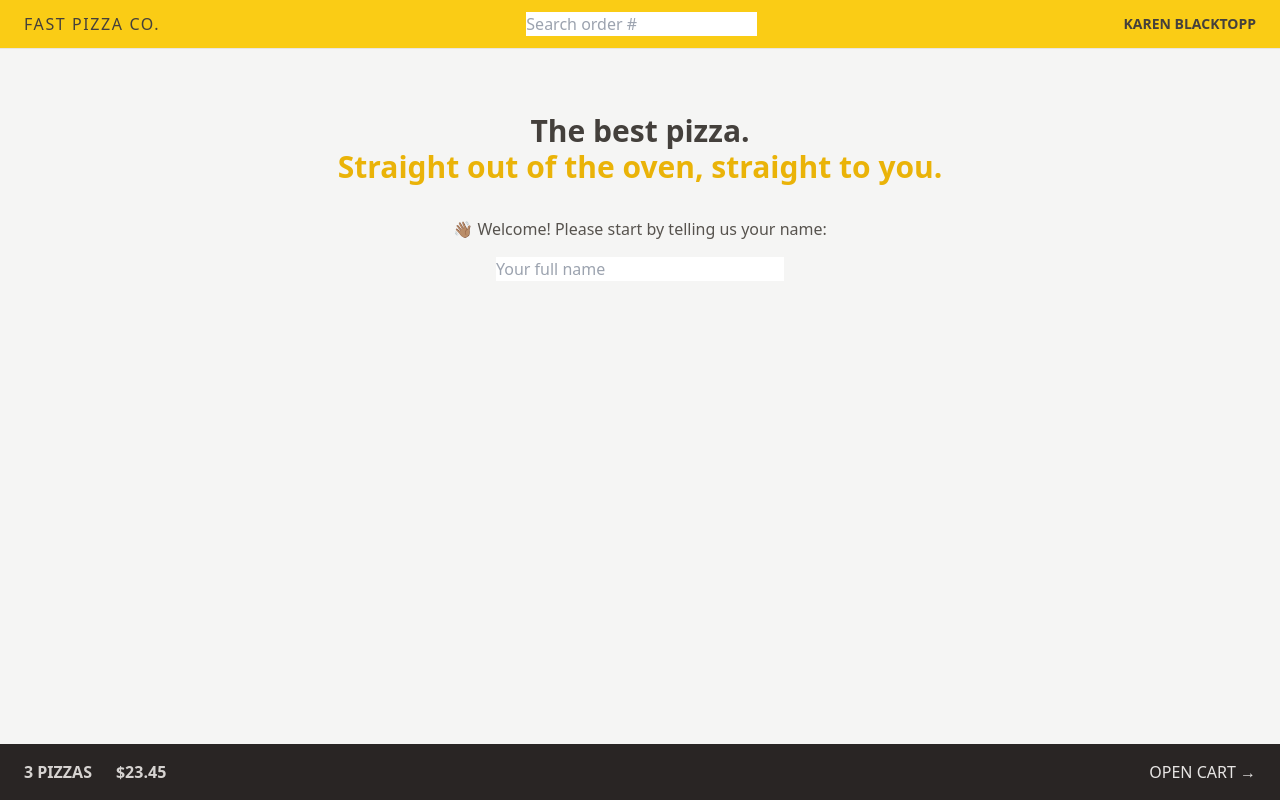
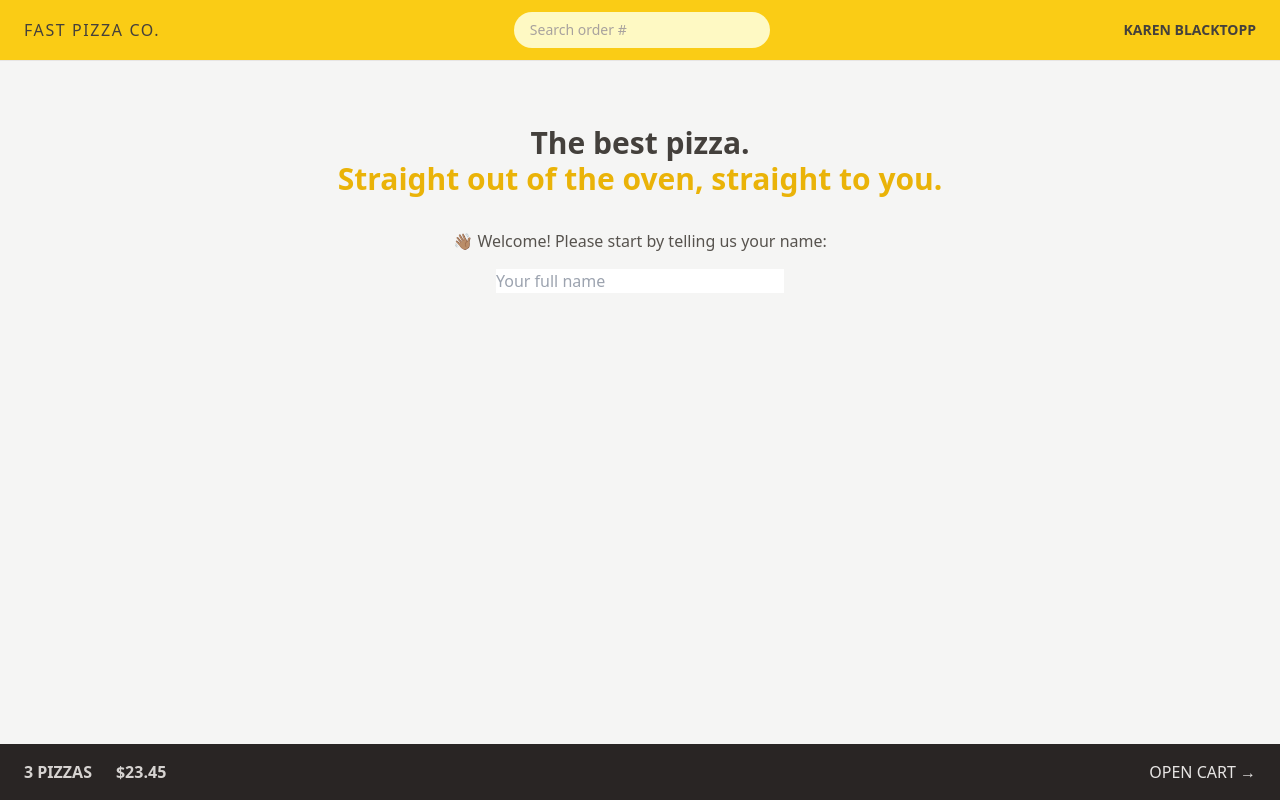
Before and after one commit to kazblacktopp/fast-react-pizza, a React (Vite) app: page / in a window 1280 px wide. Built offline with nearby package versions, Linux system fonts and the light colour scheme.

Commit message:
Add search input styles

```diff
--- a/src/features/order/SearchOrder.jsx
+++ b/src/features/order/SearchOrder.jsx
@@ -22,6 +22,8 @@
 				placeholder="Search order #"
 				value={query}
 				onChange={e => setQuery(e.target.value)}
+				autoComplete="off"
+				className="w-32 rounded-full bg-yellow-100 px-4 py-2 text-sm transition-all duration-300 placeholder:text-stone-400 focus:w-36 focus:outline-none focus:ring focus:ring-yellow-500 focus:ring-opacity-50 sm:w-64 sm:focus:w-72"
 			/>
 		</form>
 	);
```
